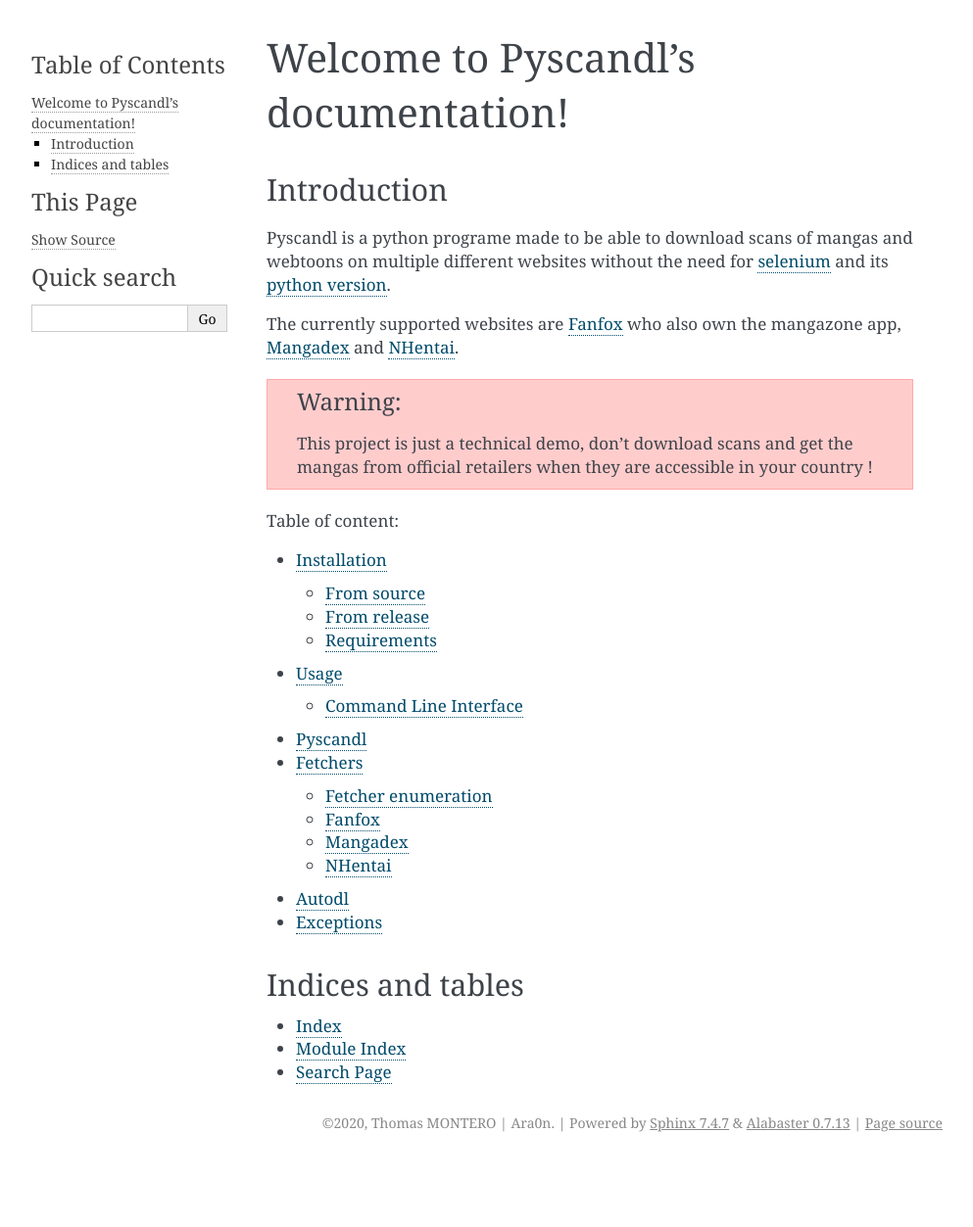
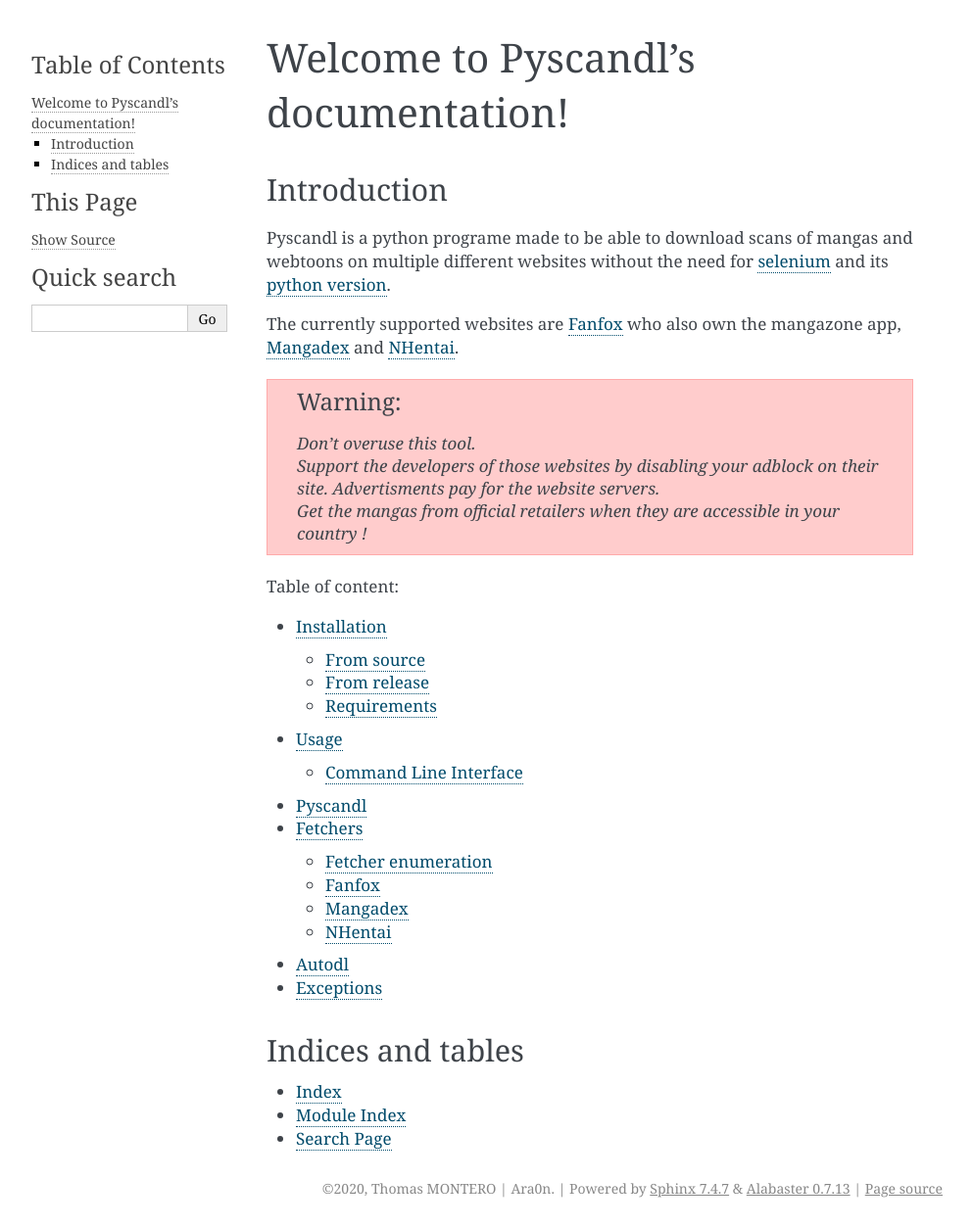
Before and after one commit to Ara0n/pyscandl, a Sphinx documentation site: the page built from docs/source/index.rst, in a window 1280 px wide. Shown: the whole page at 98% size, without its empty margins (148-1141 px from the left). Built offline with Sphinx 7.4.7, drawn with Linux system fonts in a browser that asks for light colours; before the commit the page ends 1186 px from its top, so only the background shows below that.

Commit message:
better format

```diff
--- a/README.rst
+++ b/README.rst
@@ -15,7 +15,9 @@
 
 Pyscandl is a tool to download Mangas and Webtoons from various Manga and Webtoon sites easily.
 
-    *Don't overuse this tool. Support the developers of those websites by disabling your adblock on their site. Advertisments pay for the website servers.*
+    | *Don't overuse this tool.*
+    | *Support the developers of those websites by disabling your adblock on their site. Advertisments pay for the website servers.*
+    | *Get the mangas from official retailers when they are accessible in your country !*
 
 It is also built to be lightweight and to not require external tools like selenium, to be used you only need python 3.7 or higher and nodejs installed.
 
--- a/docs/source/index.rst
+++ b/docs/source/index.rst
@@ -14,7 +14,10 @@
 
 The currently supported websites are `Fanfox <https://fanfox.net>`_ who also own the mangazone app, `Mangadex <https://mangadex.com>`_ and `NHentai <https://nhentai.net>`_.
 
-.. warning:: This project is just a technical demo, don't download scans and get the mangas from official retailers when they are accessible in your country !
+.. warning::
+   | *Don't overuse this tool.*
+   | *Support the developers of those websites by disabling your adblock on their site. Advertisments pay for the website servers.*
+   | *Get the mangas from official retailers when they are accessible in your country !*
 
 .. toctree::
    :maxdepth: 2
```
